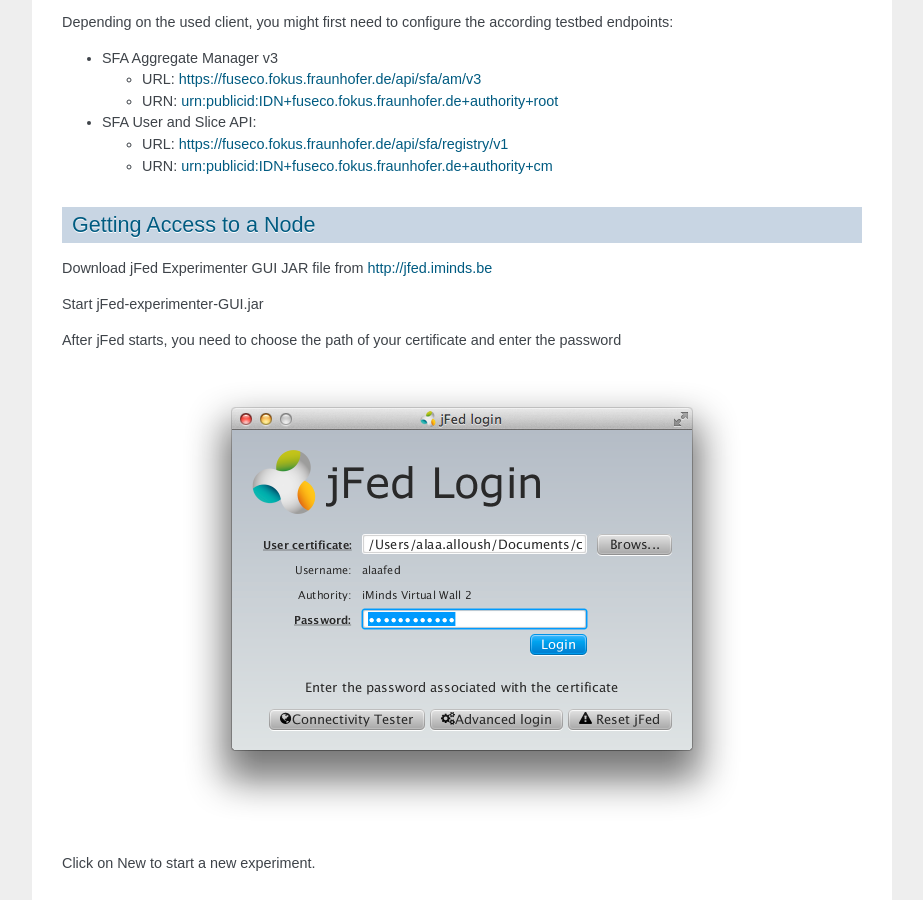
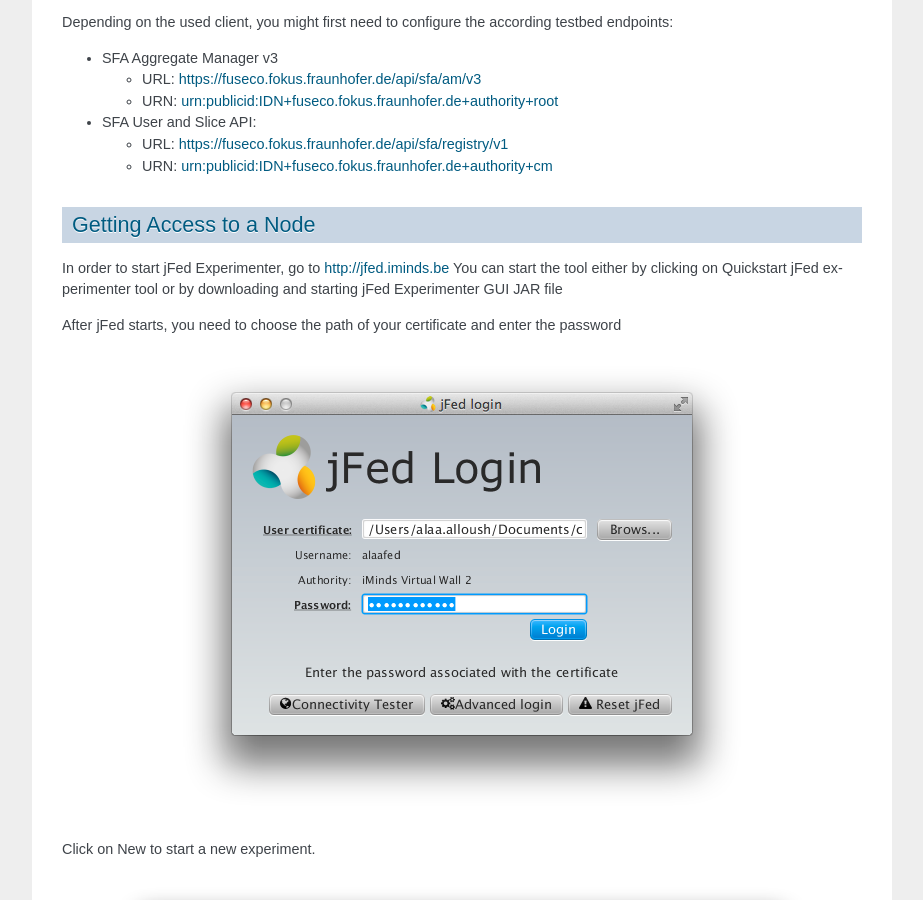
Before and after one commit to FITeagle/fusecoplayground, a Sphinx documentation site: the page built from source/accessingnodes.rst, in a window 1280 px wide and 900 px high, scrolled down 773 px. Shown: the whole window, without its empty margins (198-1121 px from the left). Built offline with Sphinx 7.4.7, drawn with Linux system fonts in a browser that asks for light colours.

Commit message:
Extention to Getting Access to a Nod

```diff
--- a/source/accessingnodes.rst
+++ b/source/accessingnodes.rst
@@ -41,9 +41,8 @@
 Getting Access to a Node
 ========================
 
-Download jFed Experimenter GUI JAR file from http://jfed.iminds.be
-
-Start jFed-experimenter-GUI.jar
+In order to start jFed Experimenter, go to http://jfed.iminds.be
+You can start the tool either by clicking on Quickstart jFed experimenter tool or by downloading and starting jFed Experimenter GUI JAR file
 
 After jFed starts, you need to choose the path of your certificate and enter the password
 
```
